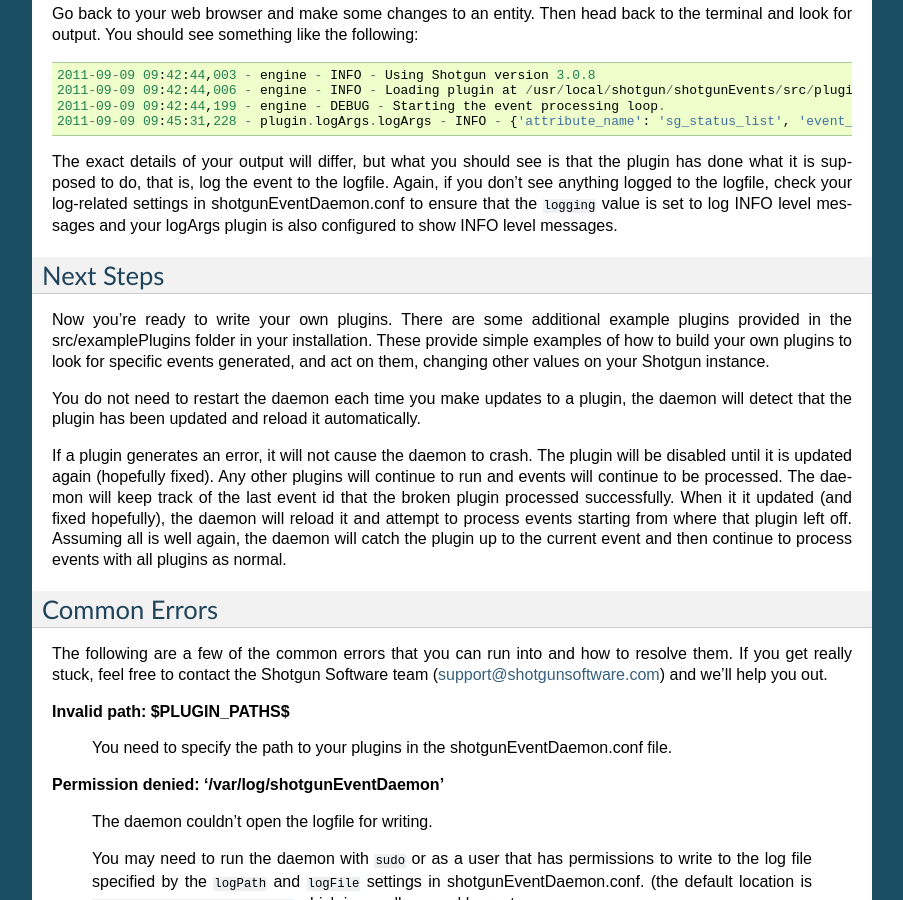
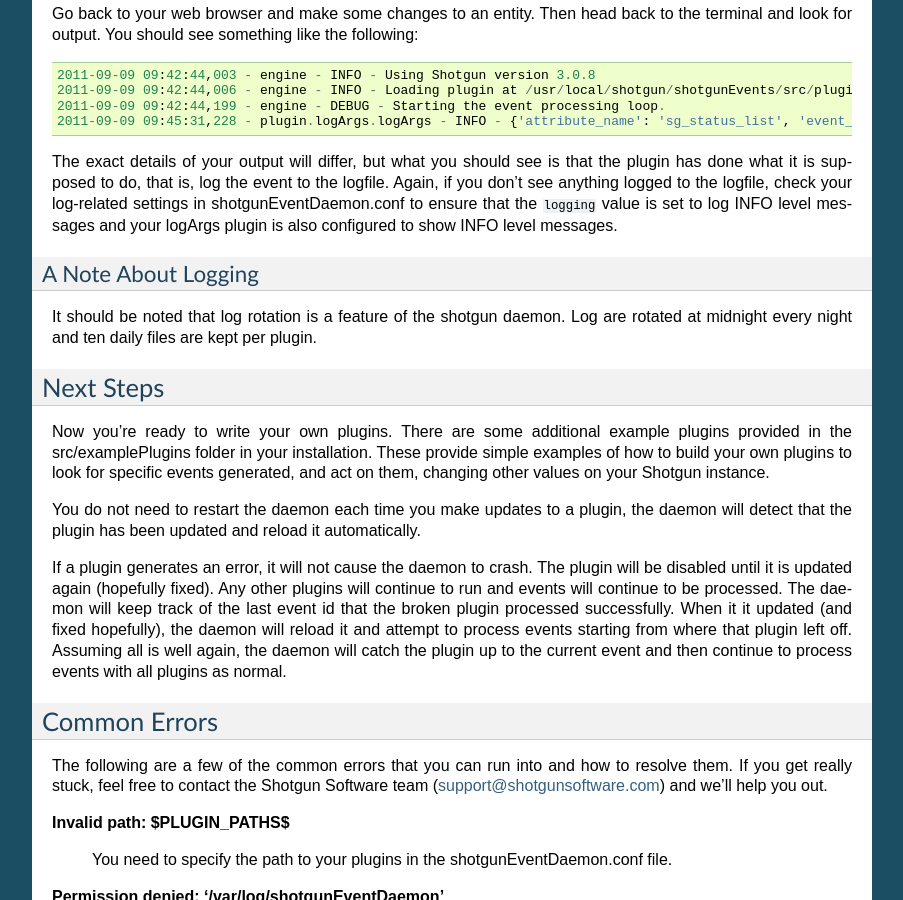
Before and after one commit to rodeofx/shotgunEvents, a Sphinx documentation site: the page built from docs/configuration.rst, in a window 1280 px wide and 900 px high, scrolled down 2551 px. Shown: the whole window, without its empty margins (198-1101 px from the left). Built offline with Sphinx 7.4.7, drawn with Linux system fonts in a browser that asks for light colours.

Commit message:
Added a note about log rotation to the documentation.

```diff
--- a/docs/configuration.rst
+++ b/docs/configuration.rst
@@ -162,6 +162,12 @@
 log-related settings in shotgunEventDaemon.conf to ensure that the ``logging``
 value is set to log INFO level messages and your logArgs plugin is also configured
 to show INFO level messages.
+
+A Note About Logging
+--------------------
+
+It should be noted that log rotation is a feature of the shotgun daemon. Log are
+rotated at midnight every night and ten daily files are kept per plugin.
 
 Next Steps
 **********
```
